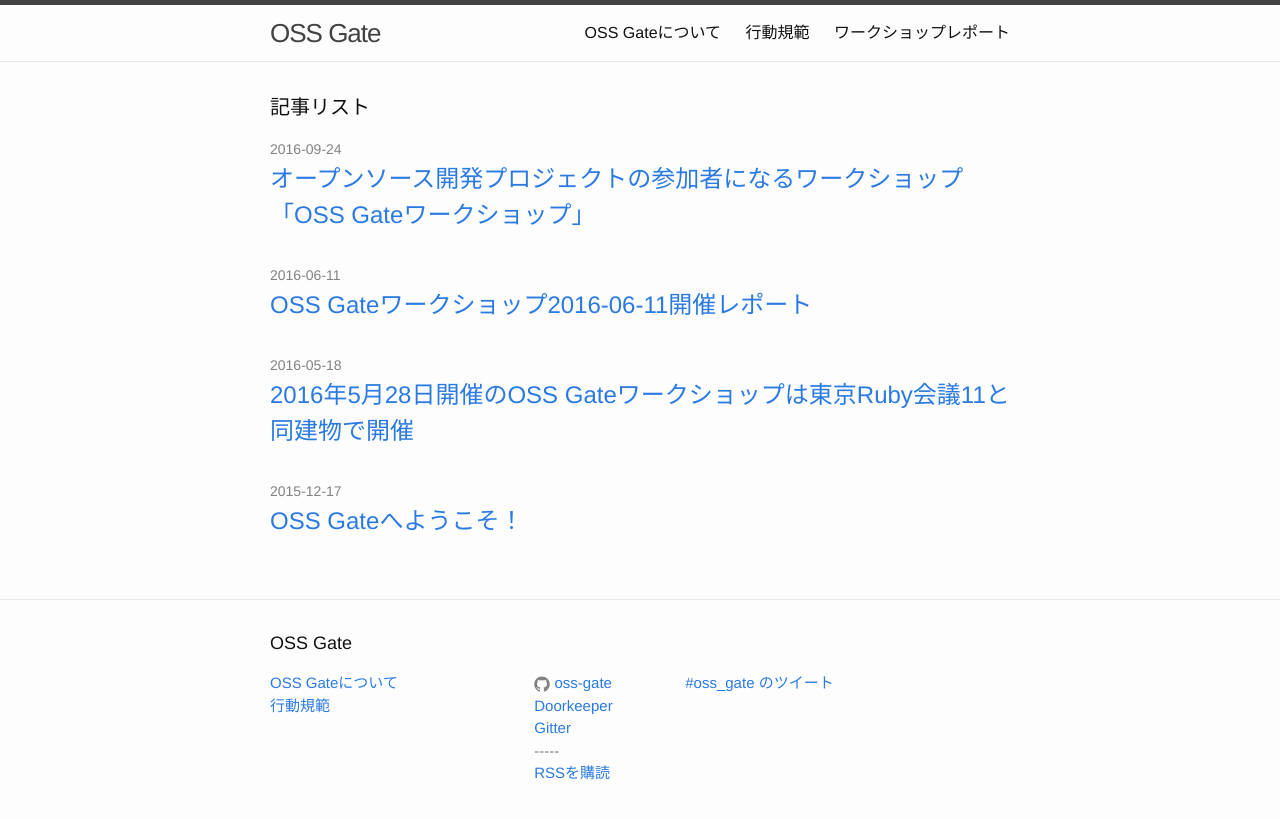
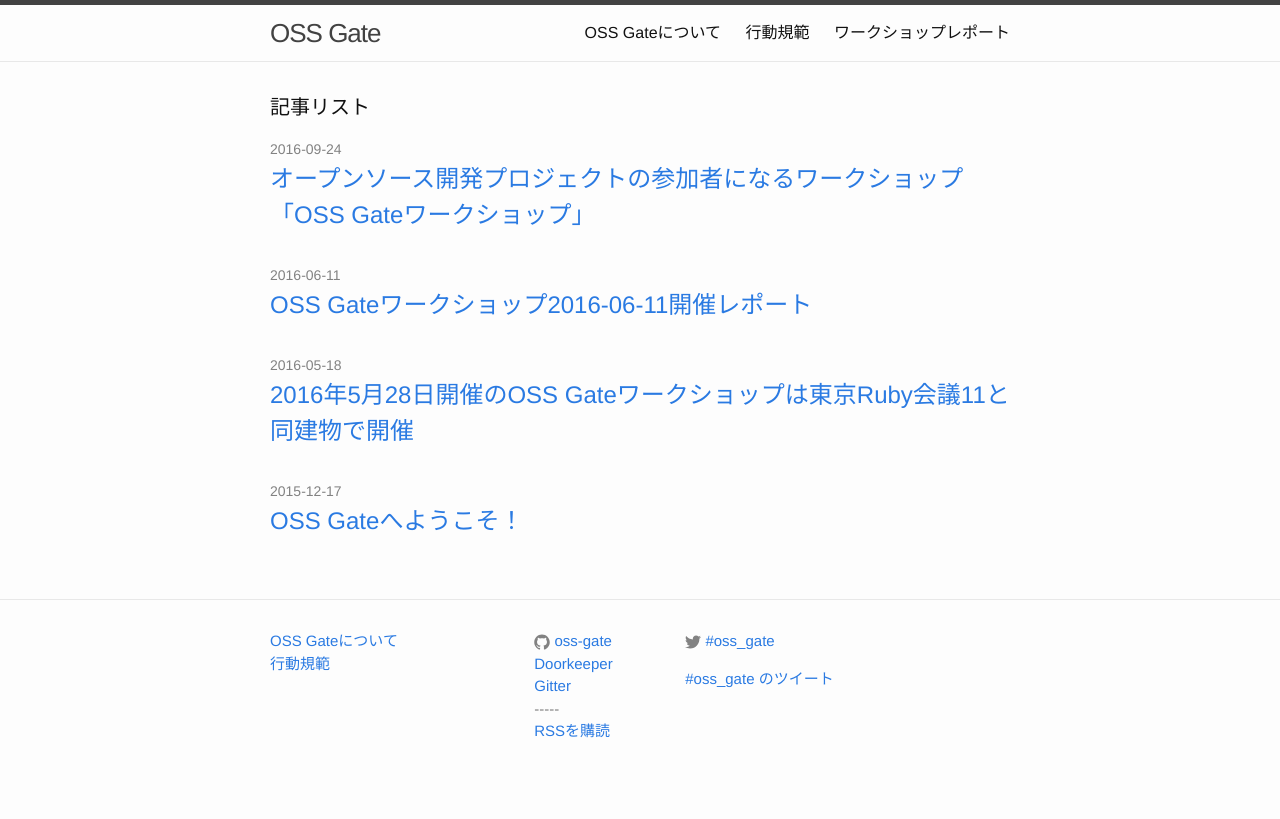
Before and after one commit to oss-gate/oss-gate.github.io, a Jekyll site: the page built from index.html, in a window 1280 px wide. Shown: the top 819 px of the page. Built offline with Jekyll 4.4.1, drawn with Linux system fonts in a browser that asks for light colours; comment, search, counter and statistics services are not loaded.

Commit message:
adjust layout

```diff
--- a/_includes/footer.html
+++ b/_includes/footer.html
@@ -1,8 +1,6 @@
 <footer class="site-footer">
 
   <div class="wrapper">
-
-    <h2 class="footer-heading">{{ site.title }}</h2>
 
     <div class="footer-col-wrapper">
       <div class="footer-col footer-col-1">
@@ -36,7 +34,10 @@
       </div>
 
       <div class="footer-col footer-col-3">
-		  <a class="twitter-timeline"  href="https://twitter.com/hashtag/oss_gate" data-widget-id="812700263521755137">#oss_gate のツイート</a>
+		<ul class="social-media-list">
+		  <li>{% include icon-twitter.html %}<a href="https://twitter.com/hashtag/oss_gate?src=hash">#oss_gate</a></li>
+		</ul>
+        <a class="twitter-timeline"  href="https://twitter.com/hashtag/oss_gate" data-widget-id="812700263521755137" data-chrome="noheader nofooter"  data-width=”300″>#oss_gate のツイート</a>
   <script>!function(d,s,id){var js,fjs=d.getElementsByTagName(s)[0],p=/^http:/.test(d.location)?'http':'https';if(!d.getElementById(id)){js=d.createElement(s);js.id=id;js.src=p+"://platform.twitter.com/widgets.js";fjs.parentNode.insertBefore(js,fjs);}}(document,"script","twitter-wjs");</script>
       </div>
     </div>
```
